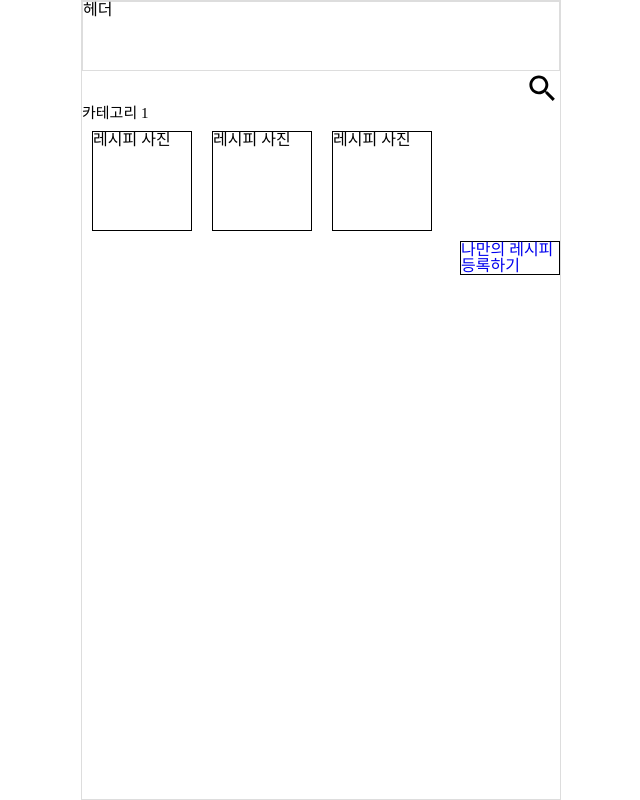
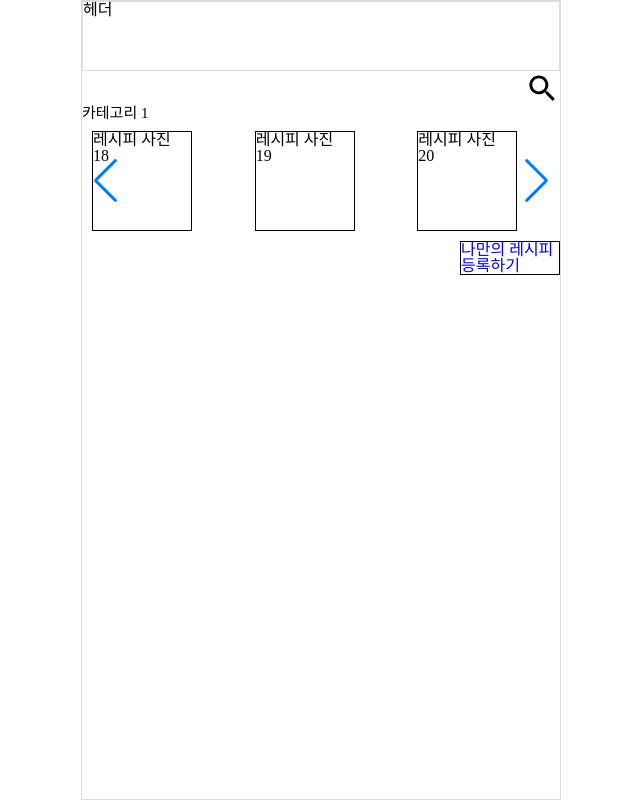
Before and after one commit to Cocktailer-Elice/cocktailer, a React (Vite) app in the folder Frontend/: page /cockcipe in a window 1280 px wide. Shown: the whole page, without its empty margins (319-959 px from the left). Built offline with nearby package versions, Linux system fonts and the light colour scheme.

Commit message:
Feat: Swiper 기능

```diff
--- a/Frontend/src/components/Cockcipe/List/CocktailListItem.tsx
+++ b/Frontend/src/components/Cockcipe/List/CocktailListItem.tsx
@@ -2,15 +2,20 @@ import React from 'react';
 import styled from 'styled-components';
 
 interface Props {
-  id: number;
+  id: string;
+  name: string;
 }
 
-const CocktailListItem = ({ id }: Props) => {
+const CocktailListItem = ({ id, name }: Props) => {
   const handleDetailPage = (event: React.MouseEvent<HTMLDivElement>) => {
     console.log(event);
     window.location.href = `/cockcipe/detail`;
   };
-  return <ThumbnailBox onClick={handleDetailPage}>레시피 사진</ThumbnailBox>;
+  return (
+    <ThumbnailBox onClick={handleDetailPage}>
+      레시피 사진<p>{id}</p>
+    </ThumbnailBox>
+  );
 };
 
 export default CocktailListItem;
--- a/Frontend/src/containers/Cockcipe/List/ListContainer.tsx
+++ b/Frontend/src/containers/Cockcipe/List/ListContainer.tsx
@@ -1,23 +1,46 @@
-import React, { useEffect } from 'react';
+import React, { useEffect, useState } from 'react';
 import CocktailListItem from '../../../components/Cockcipe/List/CocktailListItem';
 import styled from 'styled-components';
 import axios from 'axios';
-
+import { Swiper, SwiperSlide } from 'swiper/react';
+import { Pagination, Navigation } from 'swiper';
+import 'swiper/css'; //basic
+import 'swiper/css/navigation';
+import 'swiper/css/pagination';
 // useEffect 데이터 get 후 칵테일 리스트 map 출력
+interface Data {
+  name: string;
+  img: string;
+  id: string;
+  category: string;
+}
 const ListContainer = () => {
+  const [cockList, setCockList] = useState<Data[]>([]);
   useEffect(() => {
-    axios
-      .get('/src/containers/Cockcipe/List/data.json')
-      .then((res) => console.log(res));
+    axios.get('/src/containers/Cockcipe/List/data.json').then((res) => {
+      console.log(res.data.data);
+      res.data.data.map((item: Data) => {
+        console.log(item);
+        setCockList((prev) => [...prev, item]);
+      });
+    });
   }, []);
   return (
     <>
       <Category>카테고리 1</Category>
-      <Container>
-        <CocktailListItem id={1} />
-        <CocktailListItem id={2} />
-        <CocktailListItem id={3} />
-      </Container>
+      <Swiper
+        slidesPerView={3}
+        spaceBetween={10}
+        navigation
+        loop={true}
+        modules={[Navigation]}
+      >
+        {cockList?.map((item, idx) => (
+          <SwiperSlide key={idx}>
+            <CocktailListItem key={idx} name={item.name} id={item.id} />
+          </SwiperSlide>
+        ))}
+      </Swiper>
     </>
   );
 };
@@ -26,7 +49,3 @@ export default ListContainer;
 const Category = styled.p`
   font-size: 15px;
 `;
-const Container = styled.div`
-  display: flex;
-  flex-direction: row;
-`;
```
Also changed, not shown: Frontend/src/containers/Cockcipe/Detail/data.json (added, +15 -0 lines).
